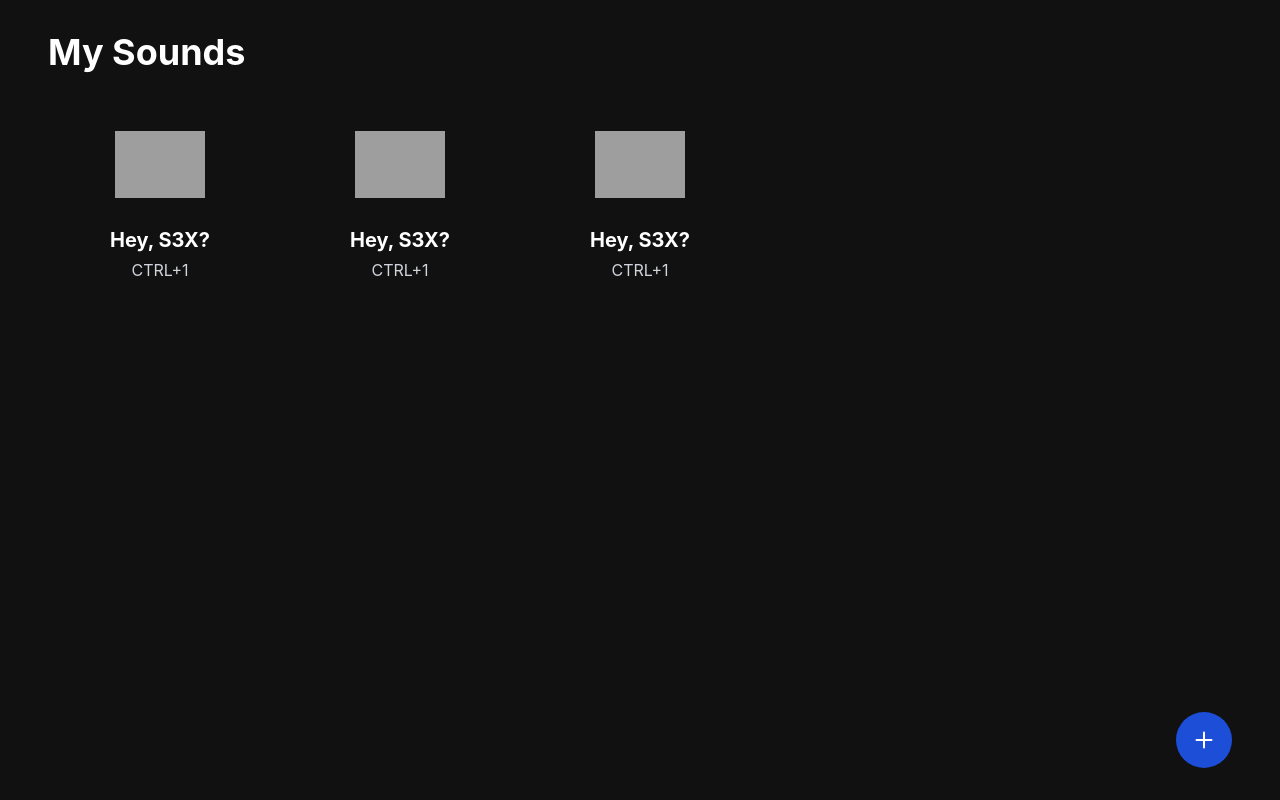
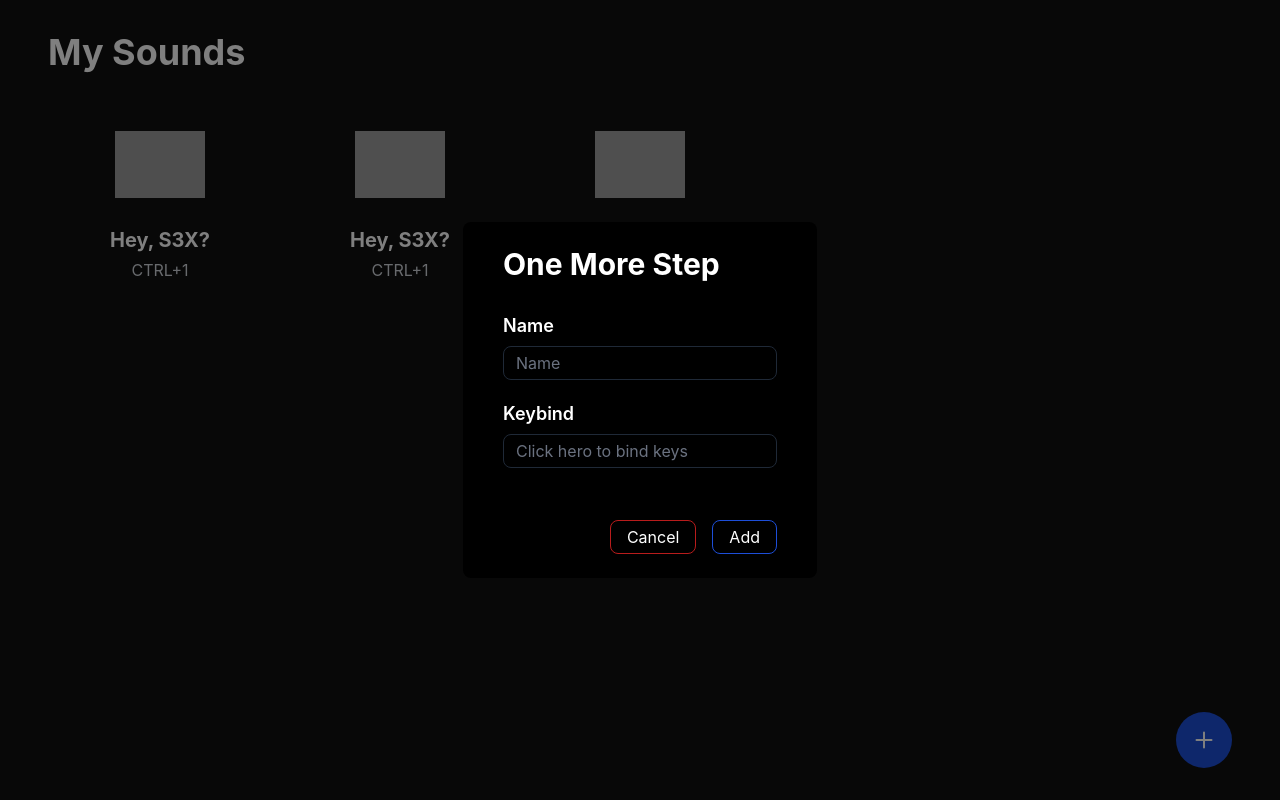
Before and after one commit to sujang958/sona, a Svelte app: page / in a window 1280 px wide. Built offline with nearby package versions, Linux system fonts and the light colour scheme; grey boxes are pictures that could not be loaded; a web font is replaced by a local one.

Commit message:
feat: add a modal

```diff
--- a/package.json
+++ b/package.json
@@ -11,6 +11,7 @@
     "tauri": "tauri"
   },
   "dependencies": {
+    "@tailwindcss/forms": "^0.5.3",
     "@tauri-apps/api": "^1.2.0"
   },
   "devDependencies": {
--- a/src-tauri/tauri.conf.json
+++ b/src-tauri/tauri.conf.json
@@ -16,6 +16,12 @@
       "shell": {
         "all": false,
         "open": true
+      },
+      "path": {
+        "all": true
+      },
+      "fs": {
+        "all": true
       }
     },
     "bundle": {
--- a/src/App.svelte
+++ b/src/App.svelte
@@ -1,20 +1,62 @@
 <script lang="ts">
   import { onMount } from "svelte"
   import SoundItem from "./lib/SoundItem.svelte"
+  import { appDataDir, join } from "@tauri-apps/api/path"
+  import { writeFile } from "@tauri-apps/api/fs"
 
   let audioFileSelector: HTMLInputElement
 
-  onMount(() => {
+  onMount(async () => {
     const fileReader = new FileReader()
 
     audioFileSelector.addEventListener("change", () => {
       fileReader.readAsDataURL(audioFileSelector.files[0])
-      fileReader.addEventListener("loadend", (event) => {
-        console.log(event.target.result)
+      fileReader.addEventListener("loadend", async (event) => {
+        const name = prompt("Name")
+
+        console.log(name)
+
+        const appDataDirPath = await appDataDir()
+        // todo: store event.target.result in appdata path and maybe make name unique per an audio?
       })
     })
   })
 </script>
+
+<div class="fixed bg-black/50 w-full h-screen z-50 grid place-items-center">
+  <div class="bg-black text-white flex flex-col rounded-lg px-10 py-6 gap-y-3">
+    <p class="text-3xl font-bold">One More Step</p>
+    <div class="pt-0.5" />
+    <label class="py-1 w-full">
+      <p class="text-lg font-semibold">Name</p>
+      <input
+        type="text"
+        class="bg-black rounded-lg border-b border-gray-800 px-3 py-1 outline-none mt-1.5"
+        placeholder="Name"
+      />
+    </label>
+    <label class="py-1 w-full">
+      <p class="text-lg font-semibold">Keybind</p>
+      <input
+        type="text"
+        class="bg-black rounded-lg border-b border-gray-800 px-3 py-1 outline-none mt-1.5 cursor-pointer"
+        placeholder="Click hero to bind keys"
+        disabled
+      />
+    </label>
+    <div class="py-3" />
+    <div class="flex flex-row items-center justify-end w-full gap-x-4">
+      <button
+        class="transition duration-200 hover:bg-red-700 border border-red-700 rounded-lg px-4 py-1"
+        >Cancel</button
+      >
+      <button
+        class="transition duration-200 hover:bg-blue-700 border border-blue-700 rounded-lg px-4 py-1"
+        >Add</button
+      >
+    </div>
+  </div>
+</div>
 
 <input
   type="file"
--- a/tailwind.config.cjs
+++ b/tailwind.config.cjs
@@ -13,5 +13,5 @@ module.exports = {
       },
     },
   },
-  plugins: [],
+  plugins: [require("@tailwindcss/forms")],
 }
```
Also changed, not shown: 2 other files (tests, documents, lock files or other folders).
